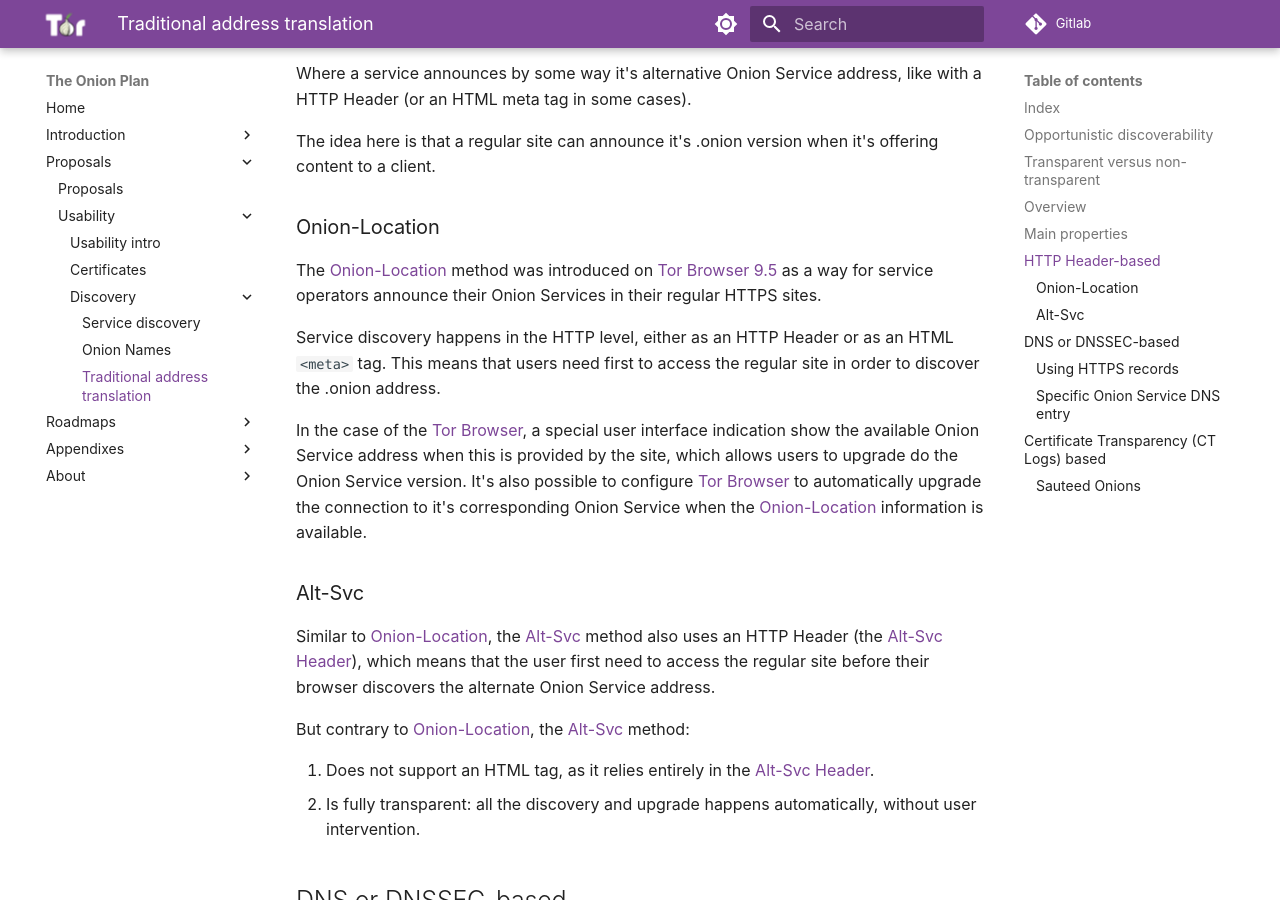
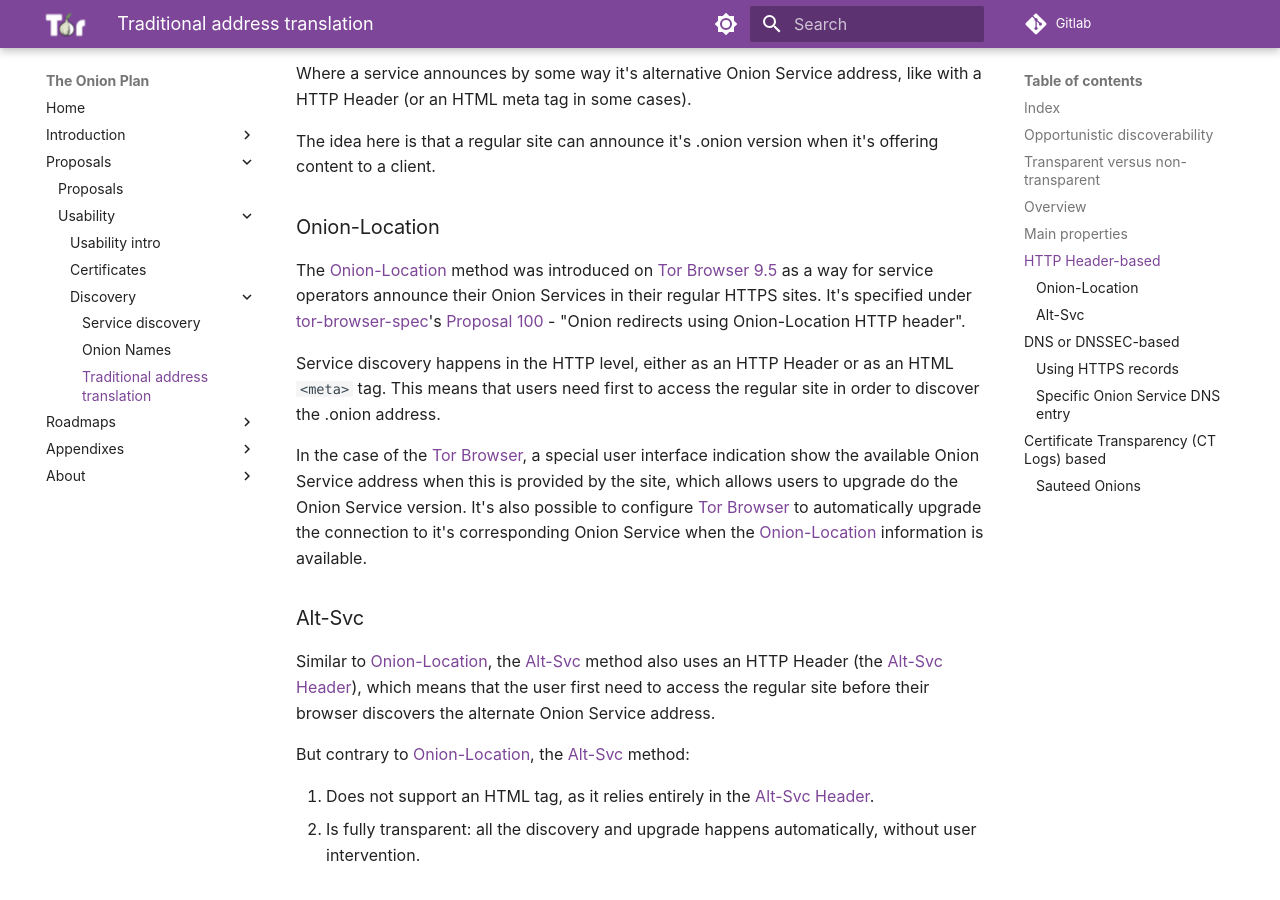
Before and after one commit to offsoc/onionplan, an MkDocs documentation site: the page built from docs/proposals/usability/discovery/translation.md, in a window 1280 px wide and 900 px high, scrolled down 2446 px. Built offline with MkDocs 1.6.1 and Material for MkDocs 9.7.7, drawn with Linux system fonts in a browser that asks for light colours.

Commit message:
Feat: proposals: Onion-Location: include reference to Proposal 100

```diff
--- a/docs/proposals/usability/discovery/translation.md
+++ b/docs/proposals/usability/discovery/translation.md
@@ -70,7 +70,8 @@ it's offering content to a client.
 
 The [Onion-Location][] method was introduced on [Tor Browser 9.5][] as a way
 for service operators announce their Onion Services in their regular HTTPS
-sites.
+sites. It's specified under [tor-browser-spec][]'s [Proposal 100][] -
+"Onion redirects using Onion-Location HTTP header".
 
 Service discovery happens in the HTTP level, either as an HTTP Header or as an
 HTML `<meta>` tag. This means that users need first to access the regular site
@@ -86,6 +87,8 @@ available.
 [Onion-Location]: https://community.torproject.org/onion-services/advanced/onion-location/
 [Tor Browser 9.5]: https://www.torproject.org/releases/tor-browser-95/
 [Tor Browser]: https://tb-manual.torproject.org/
+[tor-browser-spec]: https://gitlab.torproject.org/tpo/applications/tor-browser-spec
+[Proposal 100]: https://gitlab.torproject.org/tpo/applications/tor-browser-spec/-/blob/main/proposals/100-onion-location-header.txt
 
 ### Alt-Svc
 
```
